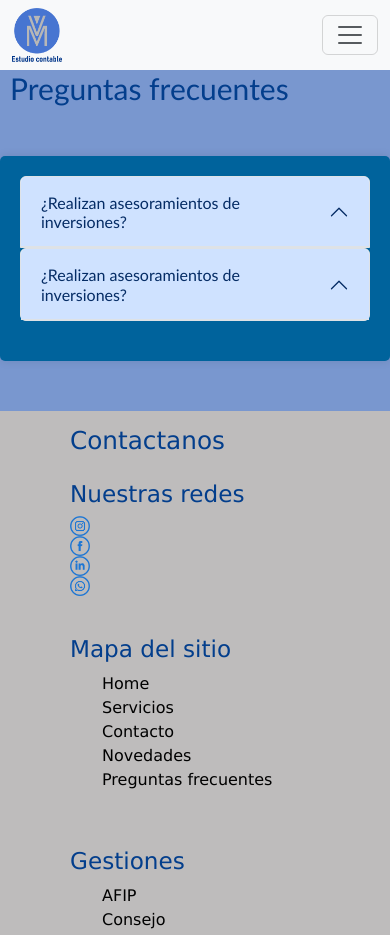
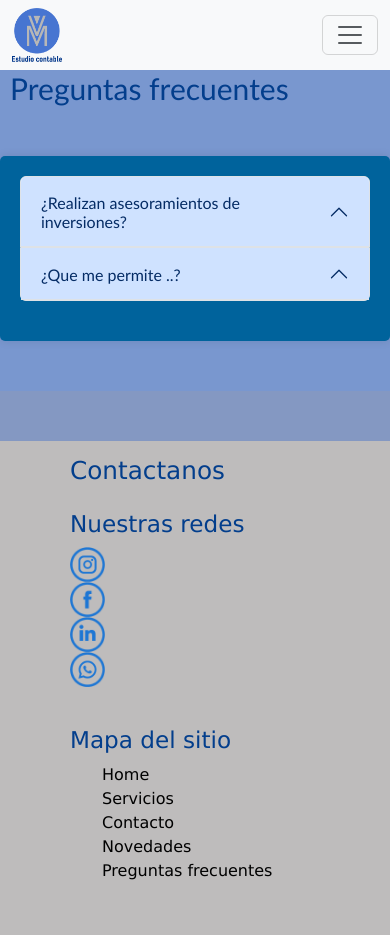
Before and after one commit to Mriabel87/Entregafinal, a plain HTML site: page pages/preguntasfrecuentes.html in a window 390 px wide. Shown: the top 935 px of the page. Drawn offline with nearby package versions, Linux system fonts and the light colour scheme.

Commit message:
cambio icono

```diff
--- a/pages/preguntasfrecuentes.html
+++ b/pages/preguntasfrecuentes.html
@@ -63,22 +63,19 @@
               </div>
             </div>
           </div>
-          <div class="accordion" id="accordionExample">
-            <div class="faq-item">
+
           <div class="accordion-item">
-                <h2 class="accordion-header" id="heading1">
-                  <button class="accordion-button" type="button" data-bs-toggle="collapse" data-bs-target="#collapse1">
-                    ¿Realizan asesoramientos de inversiones?
+            <h2 class="accordion-header" id="heading2">
+              <button class="accordion-button" type="button" data-bs-toggle="collapse" data-bs-target="#collapse2">
+                ¿Que me permite ..?
               </button>
             </h2>
-                <div id="collapse1" class="accordion-collapse collapse" data-bs-parent="#accordionExample">
+            <div id="collapse2" class="accordion-collapse collapse" data-bs-parent="#accordionExample">
               <div class="accordion-body">
                 Actualmente no nos encontramos trabajando en esa area pero contamos en nuestro
                 proyecto la posibilidad de asesorar.
               </div>
             </div>
-              </div>
-
           </div>
 
   </main>
--- a/scss/layout/_footer.scss
+++ b/scss/layout/_footer.scss
@@ -9,6 +9,7 @@ footer {
     width: 100%;
     color: #033E8C;
     position: relative;
+    margin-top: 50px;
     a {
         color: black;
     }
@@ -20,9 +21,10 @@ footer {
         @include tamanio (200px,100px);
     }
     .imagenredes {
-        @include tamanio (20px,20px);
+        @include tamanio (35px,35px);
         display: flex;
         flex-direction: row;
-        /* agrego para mobile w y h-Adjust the size of social media icons */
+
+
     }
 }
```
Also changed, not shown: css/style.css, 1 other file. Lines whose indentation alone changed are shown as unchanged.
